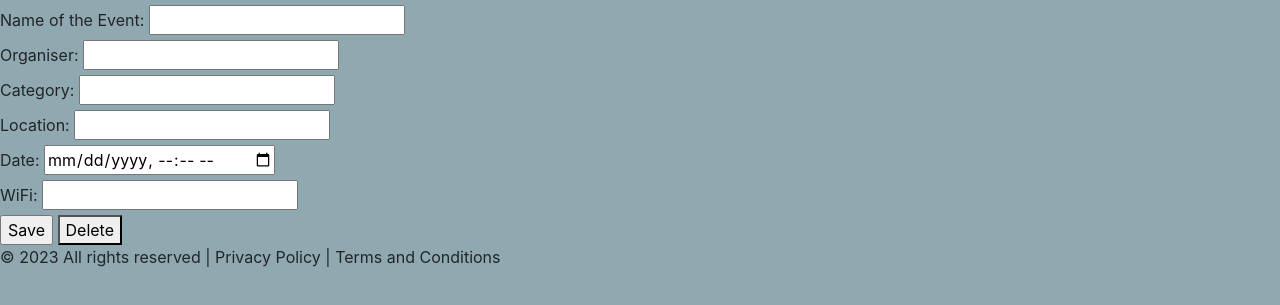
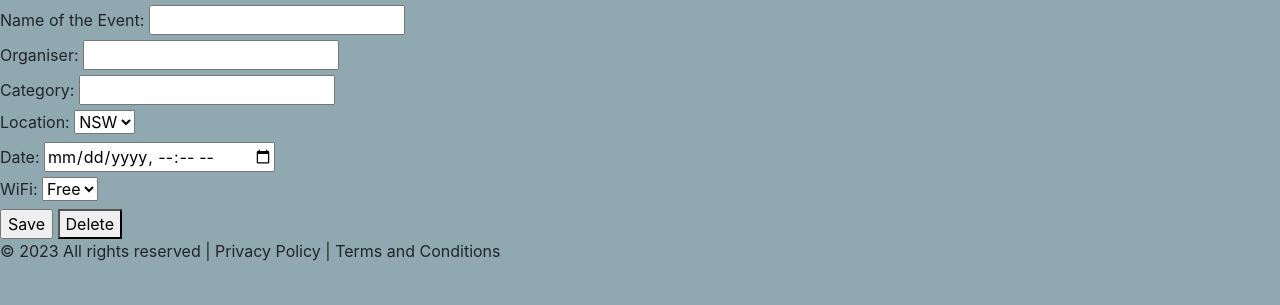
Before and after one commit to XinqiL/CSE5IDP-Project, a plain HTML site: page src/edit_event.html in a window 1280 px wide. Shown: the part 149-454 px from the top of the page. Drawn offline with nearby package versions, Linux system fonts and the light colour scheme; no server answers.

Commit message:
fix location and wifi selection

```diff
--- a/src/edit_event.html
+++ b/src/edit_event.html
@@ -7,12 +7,16 @@
     <meta name="viewport" content="width=device-width, initial-scale=1" />
     <title>MeetBook | Search Event</title>
     <!-- References to external CSS files -->
-    <link rel="stylesheet" href="https://cdn.jsdelivr.net/npm/bootstrap@4.4.1/dist/css/bootstrap.min.css" integrity="sha384-Vkoo8x4CGsO3+Hhxv8T/Q5PaXtkKtu6ug5TOeNV6gBiFeWPGFN9MuhOf23Q9Ifjh" crossorigin="anonymous">
+    <link
+      rel="stylesheet"
+      href="https://cdn.jsdelivr.net/npm/bootstrap@4.4.1/dist/css/bootstrap.min.css"
+      integrity="sha384-Vkoo8x4CGsO3+Hhxv8T/Q5PaXtkKtu6ug5TOeNV6gBiFeWPGFN9MuhOf23Q9Ifjh"
+      crossorigin="anonymous"
+    />
   </head>
   <body>
     <style>
       body {
-
         background-color: #90a9b0;
         .center {
           display: block;
@@ -24,23 +28,30 @@
       }
     </style>
     <nav class="navbar navbar-expand-lg navbar-dark bg-dark">
-
-      <button class="navbar-toggler" type="button" data-toggle="collapse" data-target="#navbarSupportedContent" aria-controls="navbarSupportedContent" aria-expanded="false" aria-label="Toggle navigation">
+      <button
+        class="navbar-toggler"
+        type="button"
+        data-toggle="collapse"
+        data-target="#navbarSupportedContent"
+        aria-controls="navbarSupportedContent"
+        aria-expanded="false"
+        aria-label="Toggle navigation"
+      >
         <span class="navbar-toggler-icon"></span>
       </button>
 
       <div class="collapse navbar-collapse" id="navbarSupportedContent">
         <ul class="navbar-nav mr-auto">
           <li class="nav-item active">
-            <a class="nav-link" href="home.html">Home <span class="sr-only">(current)</span></a>
+            <a class="nav-link" href="home.html"
+              >Home <span class="sr-only">(current)</span></a
+            >
           </li>
 
           <li class="nav-item">
             <a class="nav-link" href="view_list_admin.html">Events List</a>
           </li>
           <a class="nav-link" href="about.html">About Us</a>
-        </li>
-
         </ul>
         <form class="form-inline my-2 my-lg-0">
           <ul class="navbar-nav mr-auto">
@@ -51,70 +62,60 @@
               <a id="Signoutlink" class="nav-link" href="">Signout</a>
             </li>
           </ul>
-
         </form>
       </div>
     </nav>
     <h3 id="abc"></h3>
 
     <script>
-
-      let adminlink = document.getElementById('adminlink');
-      let signoutlink = document.getElementById('signoutlink');
+      let adminlink = document.getElementById("adminlink");
+      let signoutlink = document.getElementById("signoutlink");
       let header = document.getElementById("abc");
       var currentAdmin = null;
 
-      function getAdminname(){
+      function getAdminname() {
         let KeepLoggedIn = localStorage.getItem("KeepLoggedIn");
 
-        if(KeepLoggedIn == "yes"){
-             currentAdmin = JSON.parse(localStorage.getItem('admin'));
-        }
-
-        else{
+        if (KeepLoggedIn == "yes") {
+          currentAdmin = JSON.parse(localStorage.getItem("admin"));
+        } else {
           currentAdmin = JSON.parse(sessionStorage.getItem("admin"));
         }
       }
 
-      function Signout(){
-        sessionStorage.removeItem('admin');
-        localStorage.removeItem('admin');
-        localStorage.removeItem('KeepLoggedIn');
+      function Signout() {
+        sessionStorage.removeItem("admin");
+        localStorage.removeItem("admin");
+        localStorage.removeItem("KeepLoggedIn");
         window.location = "home.html";
-
-
       }
-      window.onload = function(){
+      window.onload = function () {
         getAdminname();
 
-        if(currentAdmin == null){
+        if (currentAdmin == null) {
           adminlink.innerText = "Create an account";
-          adminlink.classList.replace("nav-link","btn");
+          adminlink.classList.replace("nav-link", "btn");
           adminlink.classList.add("btn-primary");
-          adminlink.href ="signup.html";
+          adminlink.href = "signup.html";
 
           Signoutlink.innerText = "Login";
-          Signoutlink.classList.replace("nav-link","btn");
+          Signoutlink.classList.replace("nav-link", "btn");
           Signoutlink.classList.add("btn-success");
-          Signoutlink.href ="login.html";
-
-        }
-
-        else{
+          Signoutlink.href = "login.html";
+        } else {
           adminlink.innerText = currentAdmin.adminname;
-          adminlink.innerText = "Welcome Admin "+ currentAdmin.adminname;
-          adminlink.classList.replace("btn","nav-link");
+          adminlink.innerText = "Welcome Admin " + currentAdmin.adminname;
+          adminlink.classList.replace("btn", "nav-link");
           adminlink.classList.add("btn-primary");
-          adminlink.href ="#";
+          adminlink.href = "#";
 
           Signoutlink.innerText = "Sign Out";
-          Signoutlink.classList.replace("nav-link","btn");
+          Signoutlink.classList.replace("nav-link", "btn");
           Signoutlink.classList.add("btn-success");
-          Signoutlink.href ="javascript:Signout()";
+          Signoutlink.href = "javascript:Signout()";
         }
         //.Signoutlink.addEventListener("click",Signout);
-      }
-
+      };
     </script>
 
     <div id="body">
@@ -147,13 +148,16 @@
             required="required"
           /><br />
           <label for="location">Location: </label>
-          <input
-            type="text"
-            name="location"
-            id="celocation"
-            pattern="^[a-zA-Z0-9\s,]{1,50}$"
-            required="required"
-          /><br />
+          <select name="location" id="celocation" required="required">
+            <option value="NSW">NSW</option>
+            <option value="VIC">VIC</option>
+            <option value="QLD">QLD</option>
+            <option value="SA">SA</option>
+            <option value="WA">WA</option>
+            <option value="TAS">TAS</option>
+            <option value="ACT">ACT</option>
+            <option value="NT">NT</option></select
+          ><br />
           <label for="date">Date: </label>
           <input
             type="datetime-local"
@@ -162,13 +166,10 @@
             required="required"
           /><br />
           <label for="wifi">WiFi: </label>
-          <input
-            type="text"
-            name="wifi"
-            id="cewifi"
-            pattern="^(Free|free|No|no)$"
-            required="required"
-          />
+          <select name="wifi" id="cewifi" required="required">
+            <option value="Free">Free</option>
+            <option value="N/A">N/A</option>
+          </select>
         </fieldset>
         <fieldset id="cebutton">
           <input type="submit" value="Save" />
@@ -191,14 +192,6 @@
       deleteEventInDB,
     } from "./backend/firestore.js";
     document.addEventListener("DOMContentLoaded", function () {
-      // document.getElementById("createEventButton").addEventListener("click", function() {
-      //     window.location.href = "./create_event.html";
-      // });
-
-      // document.getElementById("viewEventButton").addEventListener("click", function() {
-      //     window.location.href = "./view_eventlist.html";
-      // });
-
       function getQueryParam(param) {
         const urlParams = new URLSearchParams(window.location.search);
         return urlParams.get(param);
```
Also changed, not shown: src/create_event.html (+14 -15 lines). Lines whose indentation alone changed are shown as unchanged.
